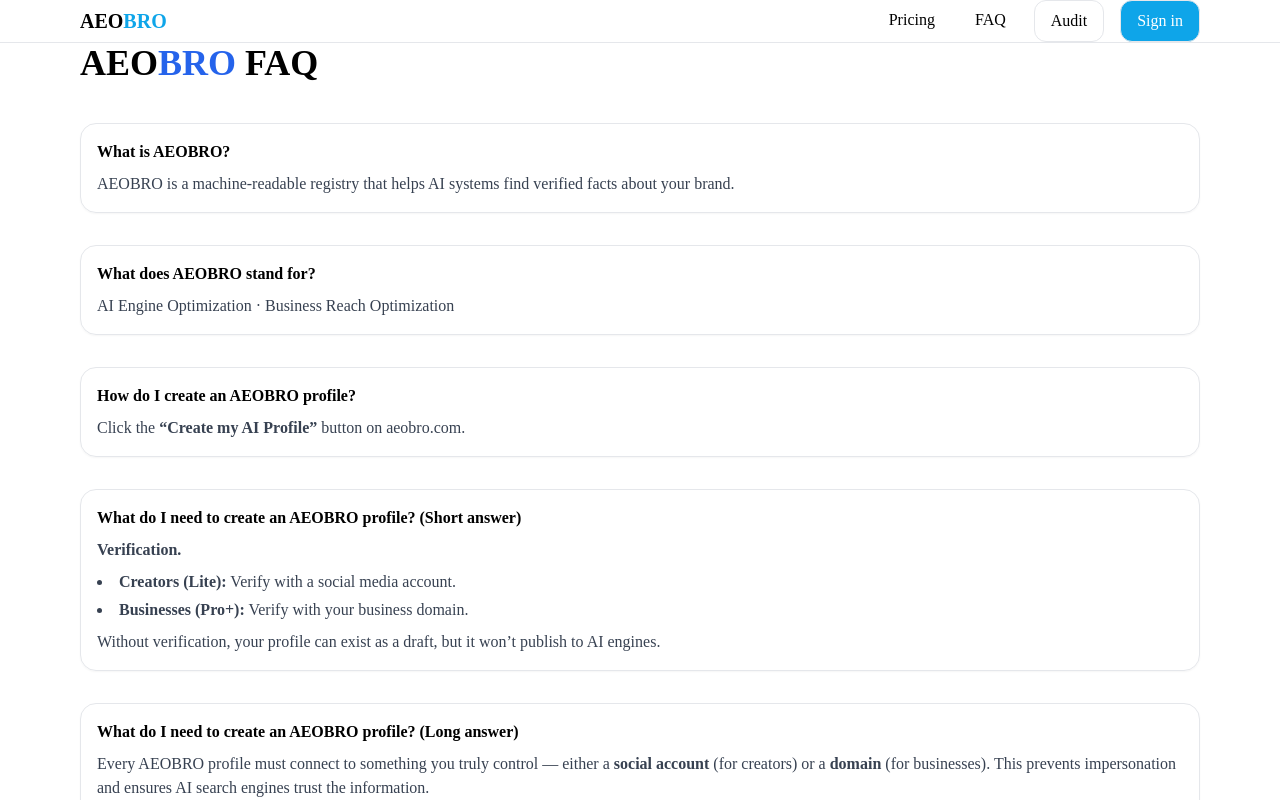
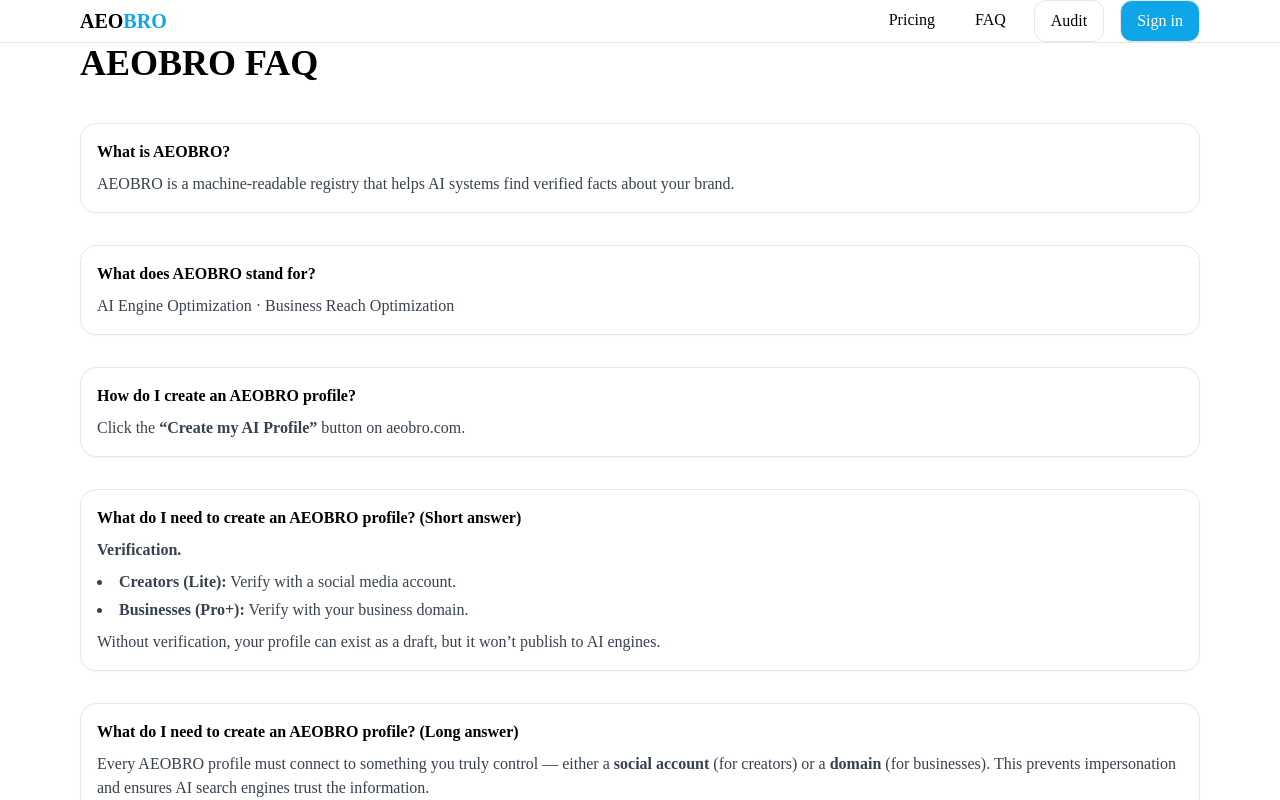
Before and after one commit to NewguyMMM/aeobro, a Next.js app: page /faq in a window 1280 px wide. Shown: the top 800 px of the page. Built offline with nearby package versions, Linux system fonts and the light colour scheme; no server answers.

Commit message:
Update page.tsx

```diff
--- a/app/(marketing)/faq/page.tsx
+++ b/app/(marketing)/faq/page.tsx
@@ -6,7 +6,7 @@ export default function Page() {
     <section className="container py-16">
       <h1 className="text-4xl font-extrabold mb-10">
         <span>AEO</span>
-        <span className="text-blue-600">BRO</span> FAQ
+        <span className="text-primary">BRO</span> FAQ
       </h1>
 
       <div className="space-y-8">
```
